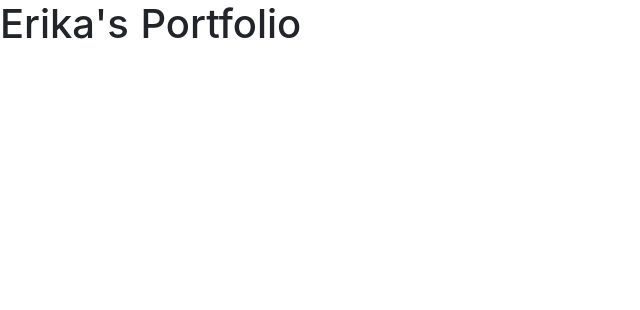
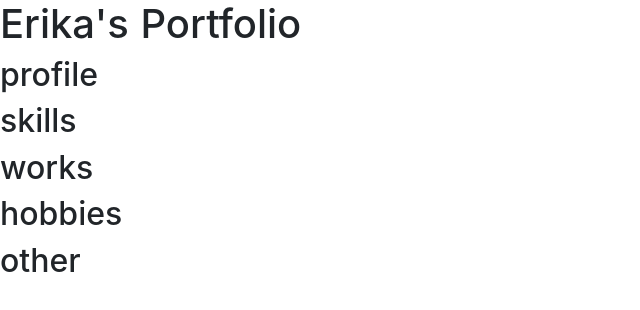
Before and after one commit to Erika-U/portfolio, a Nuxt app: page / in a window 1280 px wide. Shown: the top 310 px of the page, without its empty margins (0-640 px from the left). Built offline with nearby package versions, Linux system fonts and the light colour scheme.

Commit message:
Title description of container

```diff
--- a/containers/hobbies.vue
+++ b/containers/hobbies.vue
@@ -0,0 +1,16 @@
+<template>
+  <section id="hobbies">
+    <pageTitle title="hobbies" />
+  </section>
+</template>
+
+<script>
+  import pageTitle from '@/components/pageTitle'
+
+  export default {
+    name: 'Hobbies',
+    components: {
+      pageTitle
+    }
+  }
+</script>
--- a/containers/other.vue
+++ b/containers/other.vue
@@ -0,0 +1,16 @@
+<template>
+  <section id="other">
+    <pageTitle title="other" />
+  </section>
+</template>
+
+<script>
+  import pageTitle from '@/components/pageTitle'
+
+  export default {
+    name: 'Other',
+    components: {
+      pageTitle
+    }
+  }
+</script>
--- a/containers/profile.vue
+++ b/containers/profile.vue
@@ -0,0 +1,16 @@
+<template>
+  <section id="profile">
+    <pageTitle title="profile" />
+  </section>
+</template>
+
+<script>
+  import pageTitle from '@/components/pageTitle'
+
+  export default {
+    name: 'Profile',
+    components: {
+      pageTitle
+    }
+  }
+</script>
--- a/containers/skills.vue
+++ b/containers/skills.vue
@@ -0,0 +1,16 @@
+<template>
+  <section id="skills">
+    <pageTitle title="skills" />
+  </section>
+</template>
+
+<script>
+  import pageTitle from '@/components/pageTitle'
+
+  export default {
+    name: 'Skills',
+    components: {
+      pageTitle
+    }
+  }
+</script>
--- a/containers/works.vue
+++ b/containers/works.vue
@@ -0,0 +1,16 @@
+<template>
+  <section id="works">
+    <pageTitle title="works" />
+  </section>
+</template>
+
+<script>
+  import pageTitle from '@/components/pageTitle'
+
+  export default {
+    name: 'Works',
+    components: {
+      pageTitle
+    }
+  }
+</script>
```
